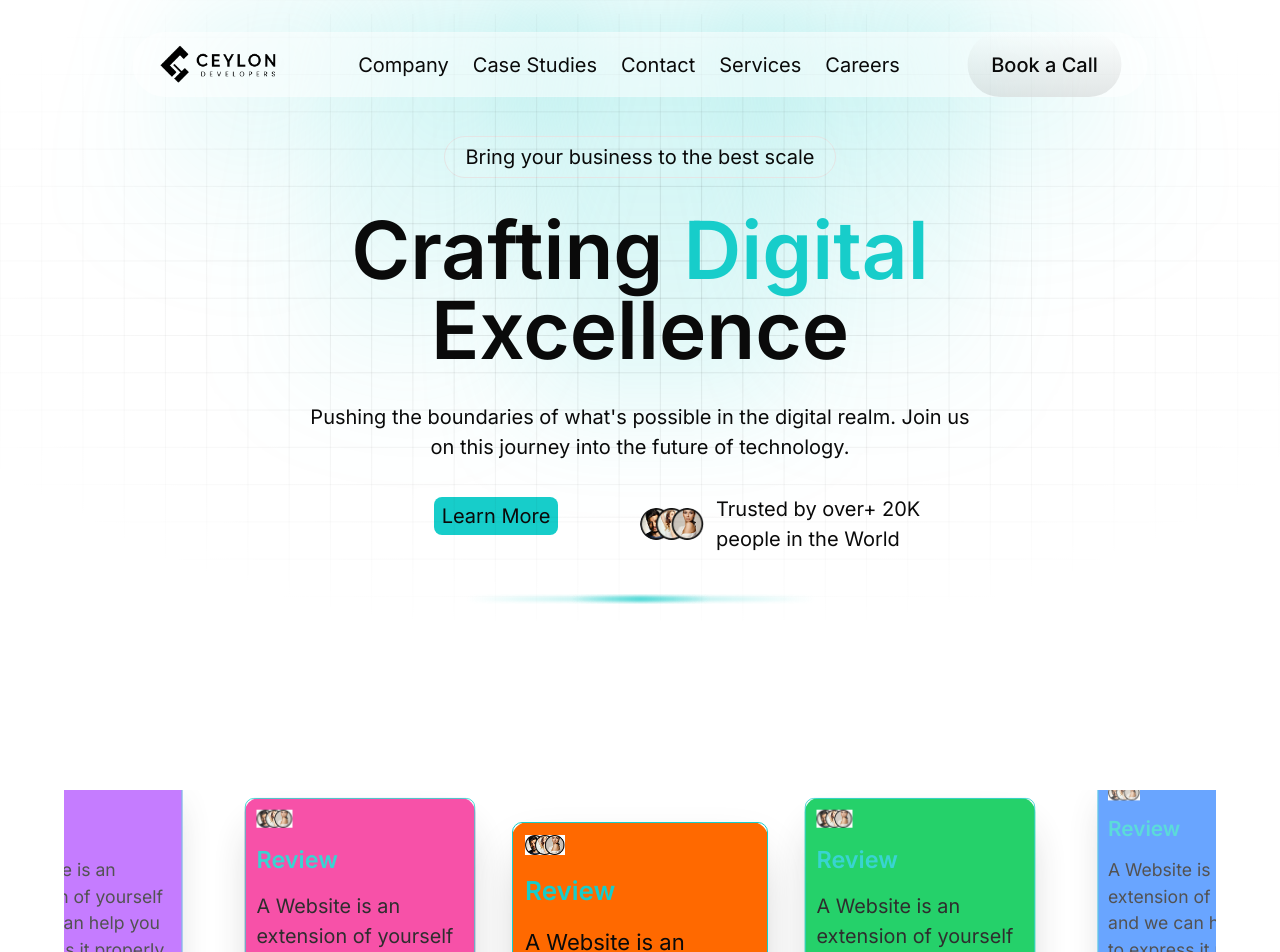
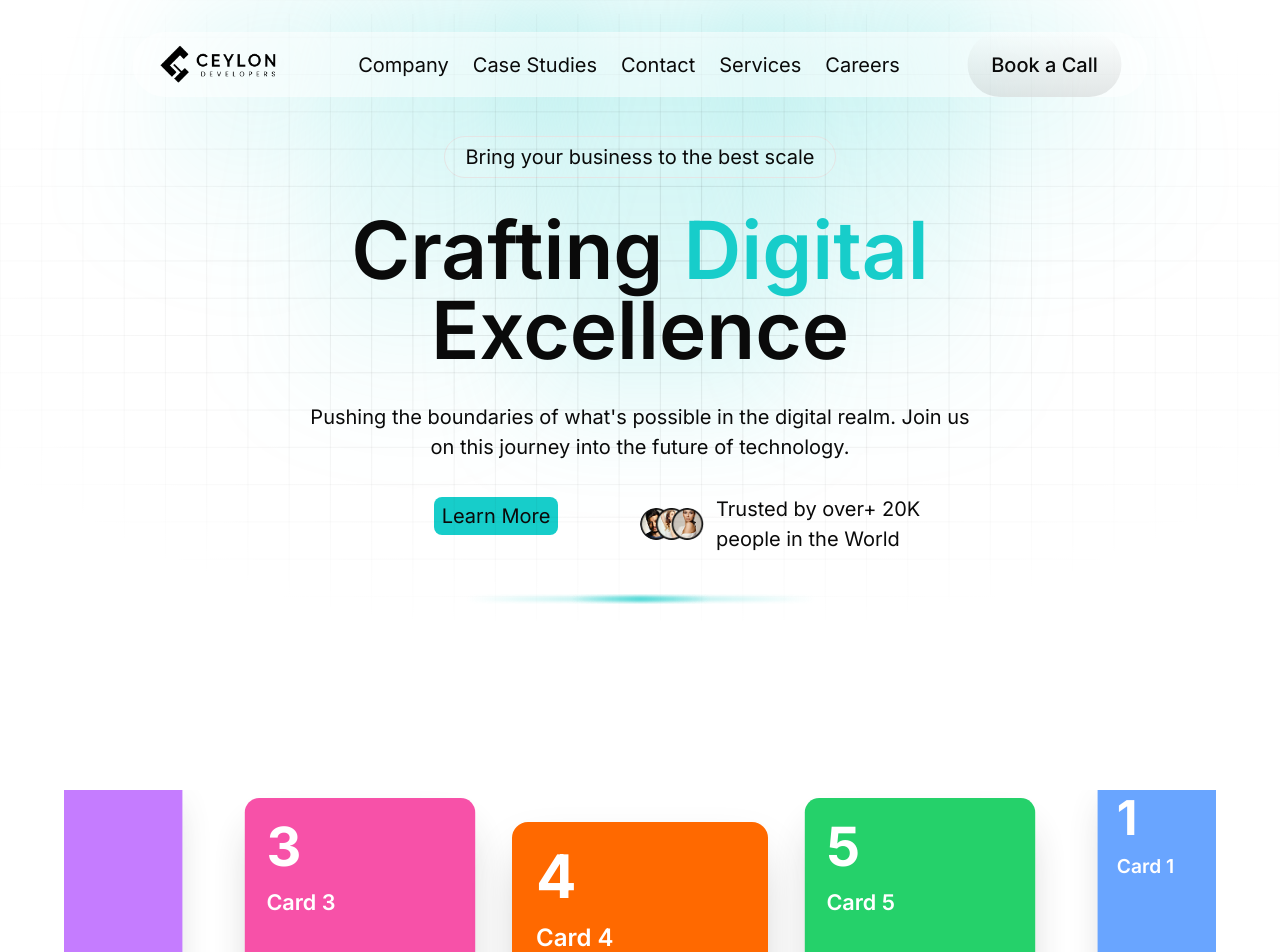
Before and after one commit to Roshen-Perera/ceylon-developers-portfolio, a Next.js app: page / in a window 1280 px wide. Shown: the top 952 px of the page. Built offline with nearby package versions, Linux system fonts and the light colour scheme.

Commit message:
Refactor StaggeredCarousel to display card titles and IDs, enhancing visual clarity

```diff
--- a/components/serviceCarousel.tsx
+++ b/components/serviceCarousel.tsx
@@ -1,6 +1,5 @@
 "use client";
 import React, { useState, useEffect } from "react";
-import Image from "next/image";
 
 const StaggeredCarousel = () => {
   const [currentIndex, setCurrentIndex] = useState(0);
@@ -119,23 +118,10 @@ const StaggeredCarousel = () => {
                   style={style}
                   onClick={() => setCurrentIndex(index)}
                 >
-                  {services.map((service) => (
-                    <div
-                      key={service.title}
-                      className="flex flex-col justify border-[#17CDCA] border rounded-lg p-3 gap-4"
-                    >
-                      <Image
-                        src={service.icon}
-                        alt={service.title}
-                        width={40}
-                        height={40}
-                      />
-                      <p className="text-[26px] font-semibold text-[#17CDCA]">
-                        {service.title}
-                      </p>
-                      <p className="text-[22px]">{service.description}</p>
-                    </div>
-                  ))}
+                  <div className="flex flex-col h-full text-white p-6">
+                    <div className="text-6xl font-bold mb-4">{card.id}</div>
+                    <div className="text-2xl font-semibold">{card.title}</div>
+                  </div>
                 </div>
               );
             })}
```
